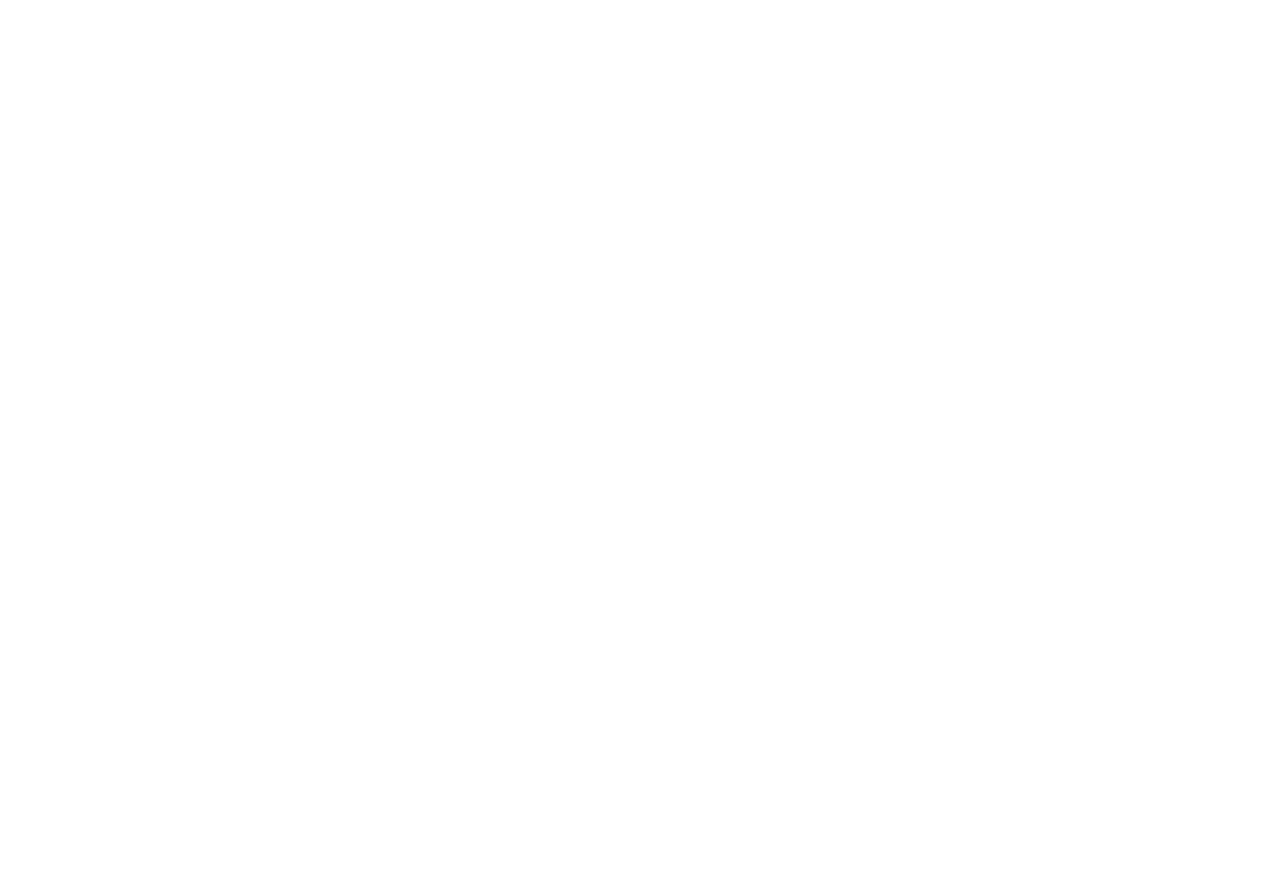
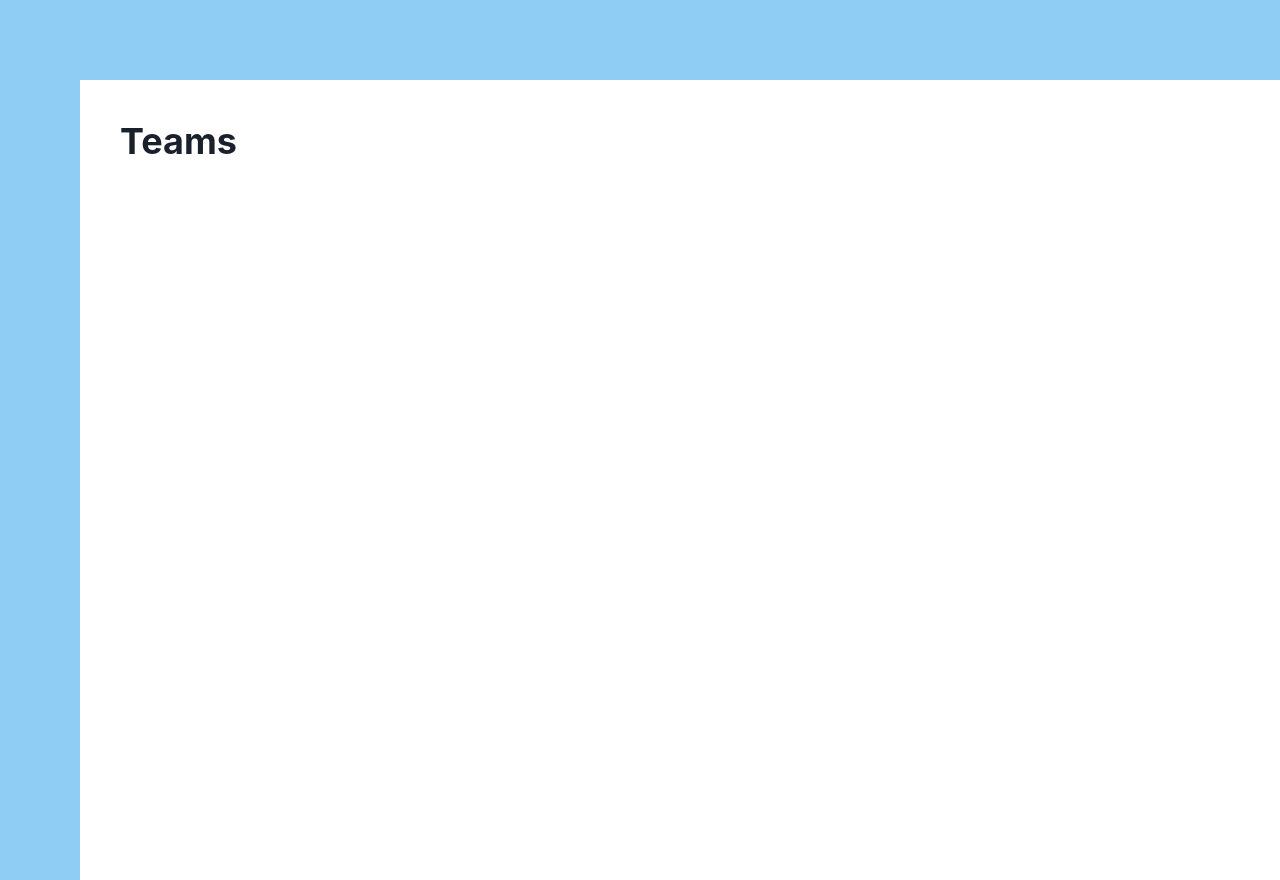
Before and after one commit to ChristianMMacy/interview-framework-react, a React (Create React App) app: page /teams in a window 1280 px wide. Before the commit this address had no page. Before the commit the page ends 800 px from the top, so only its background shows below. Built offline with nearby package versions, Linux system fonts and the light colour scheme.

Commit message:
Add empty teams page

```diff
--- a/src/App.tsx
+++ b/src/App.tsx
@@ -5,11 +5,14 @@
   theme,
 } from '@chakra-ui/react';
 import { Dashboard } from './routes/Dashboard';
+import {Teams} from "./routes/Teams";
 
 export const App = () => (
   <ChakraProvider theme={theme}>
     <Routes>
-      <Route path="/" element={<Dashboard />} />
+      <Route path="/" element={<Dashboard />}>
+          <Route path="teams" element={<Teams />} />
+      </Route>
     </Routes>
   </ChakraProvider>
 );
--- a/src/routes/Dashboard/Dashboard.tsx
+++ b/src/routes/Dashboard/Dashboard.tsx
@@ -1,12 +1,14 @@
 import * as React from 'react'
 import { Outlet } from 'react-router-dom'
-import { Box } from '@chakra-ui/react'
+import {Box, Flex} from '@chakra-ui/react'
 
 const Dashboard = () => (
     <>
         <Box width='100' height='20' backgroundColor='blue.200'/>
-        <Box width='20' height='100vh' backgroundColor='blue.200'/>
-        <Outlet/>
+        <Flex direction="row">
+            <Box width='20' height='100vh' backgroundColor='blue.200'/>
+            <Box p='10'><Outlet/></Box>
+        </Flex>
     </>
 )
 
--- /dev/null
+++ b/src/routes/Teams/Teams.tsx
@@ -0,0 +1,5 @@
+import {Heading} from "@chakra-ui/react";
+
+const Teams = () => (<Heading as='h1'>Teams</Heading>)
+
+export default Teams
--- /dev/null
+++ b/src/routes/Teams/index.tsx
@@ -0,0 +1 @@
+export { default as Teams } from './Teams'
```
